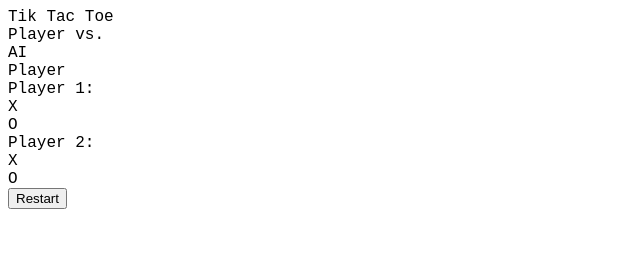
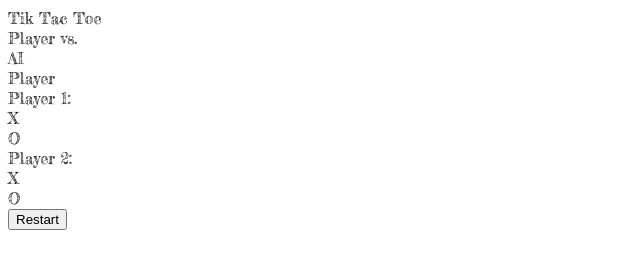
Before and after one commit to Selenityy/Tic-Tac-Toe, a website: page index.html in a window 1280 px wide. Shown: the whole page, without its empty margins (0-640 px from the left). Drawn offline with Linux system fonts and the light colour scheme.

Commit message:
updated font

```diff
--- a/styles.css
+++ b/styles.css
@@ -1,9 +1,13 @@
 :root {
     --contentWidth: 1200px;
 }
+@font-face {
+    font-family: "FrederickatheGreat-Regular";
+    src: url("./FrederickatheGreat-Regular.woff");
+}
 
 html {
-    font-family: 'Courier New', Courier, monospace;
+    font-family: "FrederickatheGreat-Regular";
     margin: 0;
     height: 100vh;
 }
```
